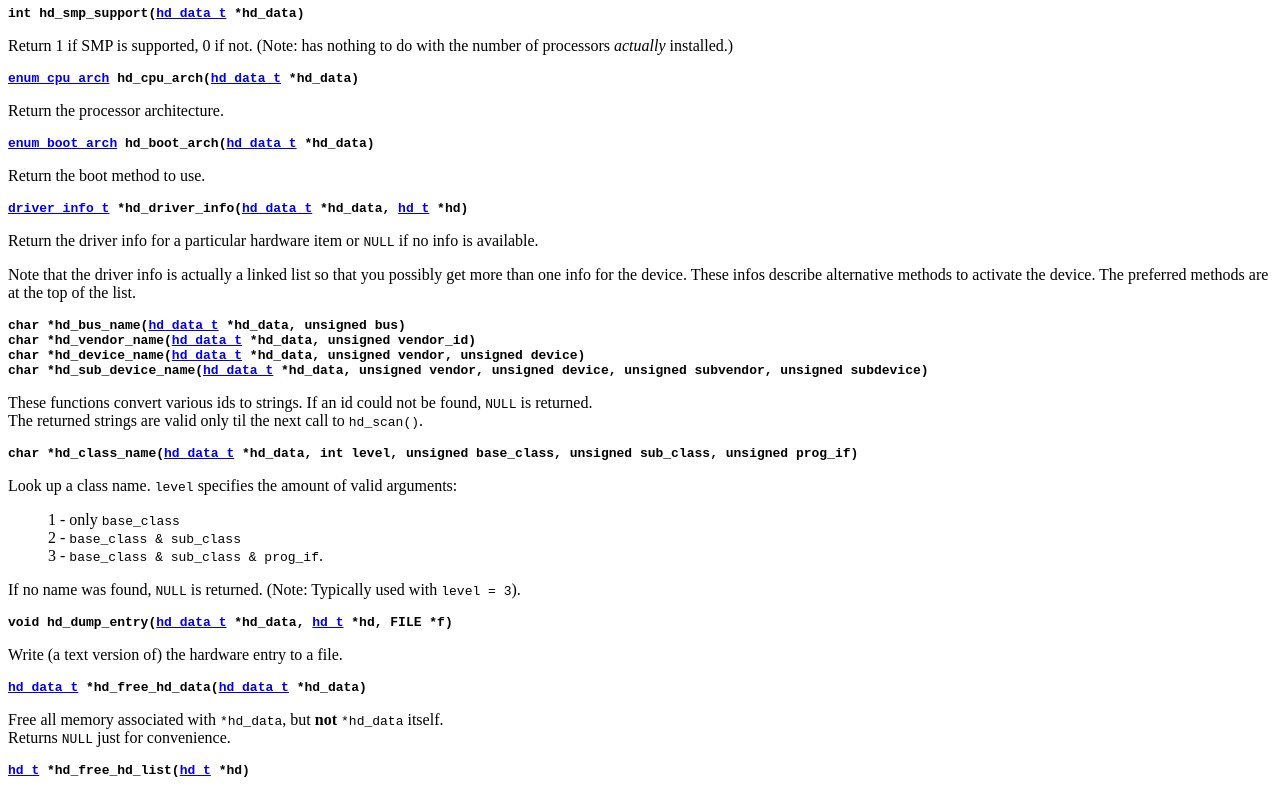
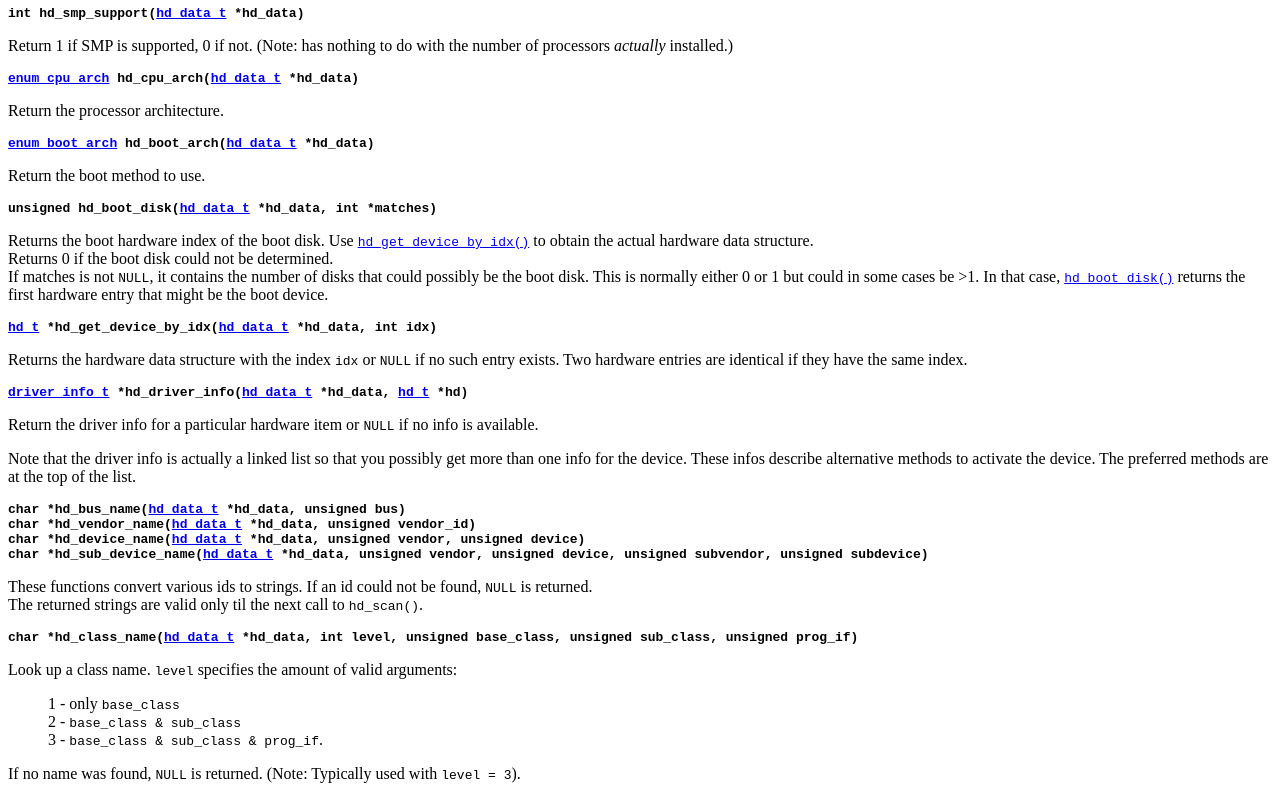
Before and after one commit to openSUSE/hwinfo, a plain HTML site: page doc/interface.html in a window 1280 px wide. Shown: the part 1777-2568 px from the top of the page. Drawn offline with Linux system fonts and the light colour scheme.

Commit message:
- updated docs

```diff
--- a/doc/interface.html
+++ b/doc/interface.html
@@ -8,7 +8,7 @@
 
 Author: Steffen Winterfeldt <a href="wfeldt@suse.de">wfeldt@suse.de</a><p>
 
-Current version (3 Feb 2000): 0.57<p>
+Current version (8 Feb 2000): 0.60<p>
 
 <h2>Simple Expample</h2>
 
@@ -143,6 +143,25 @@ Return the processor architecture.<p>
 <code><strong><a href="#enum@boot_arch">enum boot_arch</a> hd_boot_arch(<a href="#hd_data_t">hd_data_t</a> *hd_data)</strong></code><p>
 
 Return the boot method to use.<p>
+
+<a name=hd_boot></a>
+<code><strong>unsigned hd_boot_disk(<a href="#hd_data_t">hd_data_t</a> *hd_data, int *matches)</strong></code><p>
+
+Returns the boot hardware index of the boot disk. Use
+<a href="#hd_idx"><code>hd_get_device_by_idx()</code></a> to obtain the actual hardware
+data structure.<br>
+Returns 0 if the boot disk could not be determined.<br>
+If matches is not <code>NULL</code>, it contains the number of disks that could possibly
+be the boot disk. This is normally either 0 or 1 but could in some cases be &gt;1. In that
+case, <a href="#hd_boot"><code>hd_boot_disk()</code></a> returns the first hardware entry that might be the boot device.
+<p>
+
+<a name=hd_idx></a>
+<code><strong><a href="#hd_t">hd_t</a> *hd_get_device_by_idx(<a href="#hd_data_t">hd_data_t</a> *hd_data, int idx)</strong></code><p>
+
+Returns the hardware data structure with the index <code>idx</code> or <code>NULL</code>
+if no such entry exists. Two hardware entries are identical if they have the same
+index.<p>
 
 <code><strong><a href="#driver_info_t">driver_info_t</a> *hd_driver_info(<a href="#hd_data_t">hd_data_t</a> *hd_data, <a href="#hd_t">hd_t</a> *hd)</strong></code><p>
 
```
